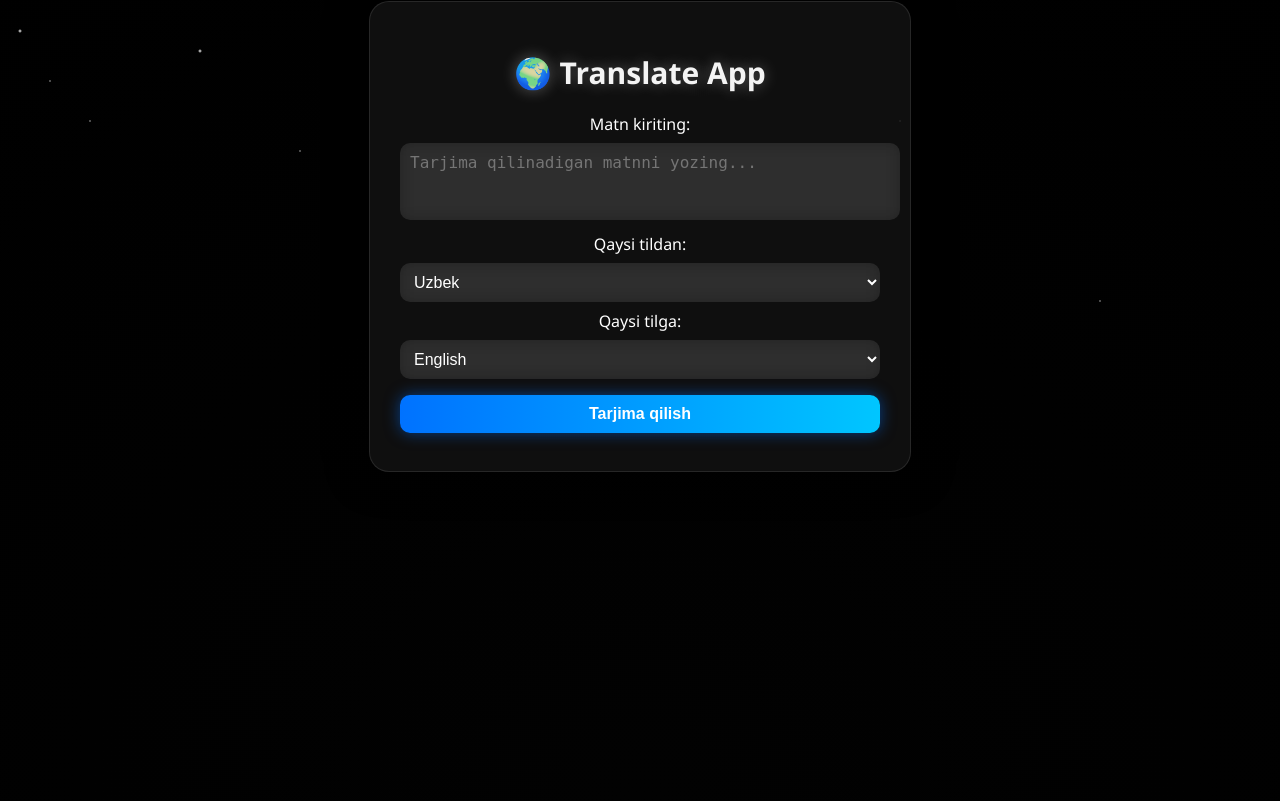
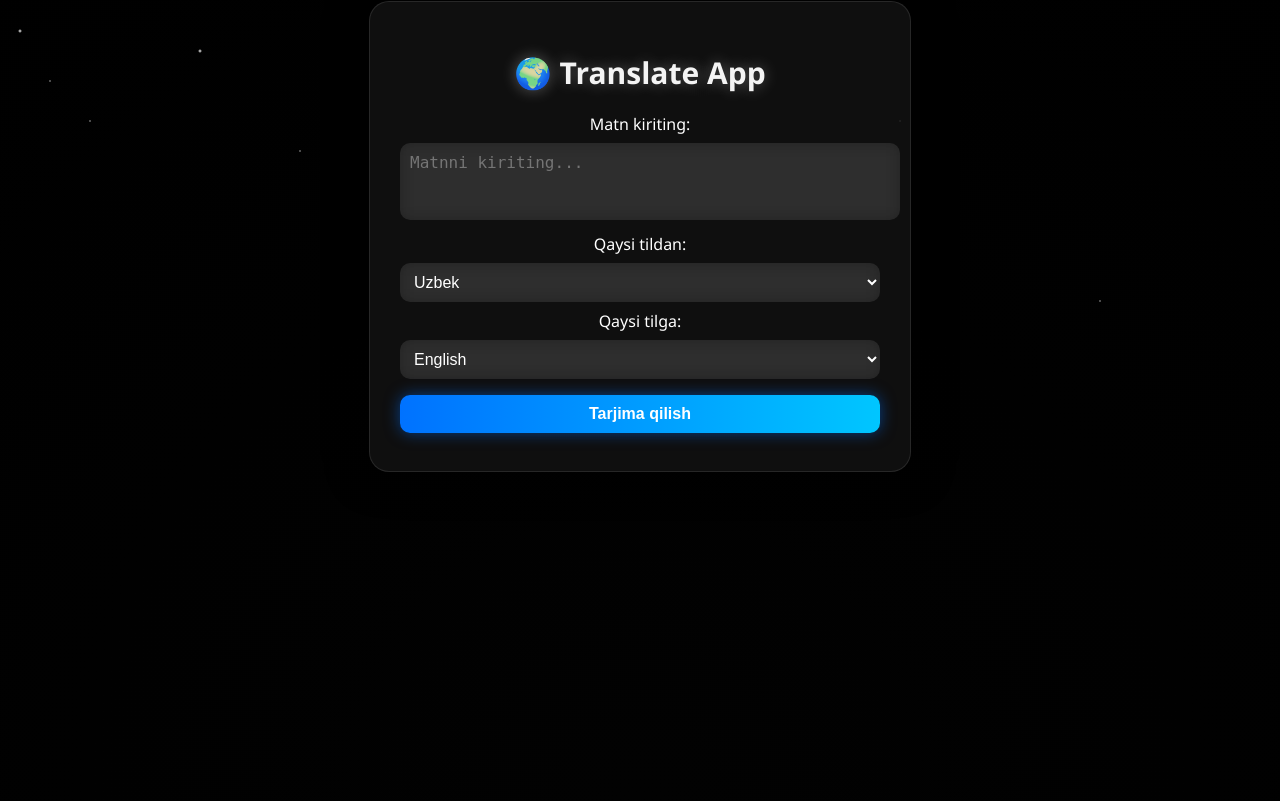
Before and after one commit to mustafomadazimov111-ops/translate_app, a Python web app: template templates/index.html in a window 1280 px wide. Shown: the part 99-900 px from the top of the page. Run offline with Jinja, Linux system fonts and the light colour scheme; the template is opened without the code that fills it, so the values that code supplies are empty.

Commit message:
Update: modern index.html design

```diff
--- a/templates/index.html
+++ b/templates/index.html
@@ -154,7 +154,7 @@
 
 <!-- 🌌 Orqa fon elementlari -->
 <div class="stars"></div>
-<div class="shooting-star"></div>
+<div class="shooting-stars"></div>
 
 </head>
 <body>
@@ -162,7 +162,7 @@
         <h1>🌍 Translate App</h1>
         <form method="POST">
             <label>Matn kiriting:</label>
-            <textarea name="text" rows="3" placeholder="Tarjima qilinadigan matnni yozing..." required></textarea>
+            <textarea name="text" rows="3" placeholder="Matnni kiriting..." required></textarea>
 
             <label>Qaysi tildan:</label>
             <select name="from_lang">
```
